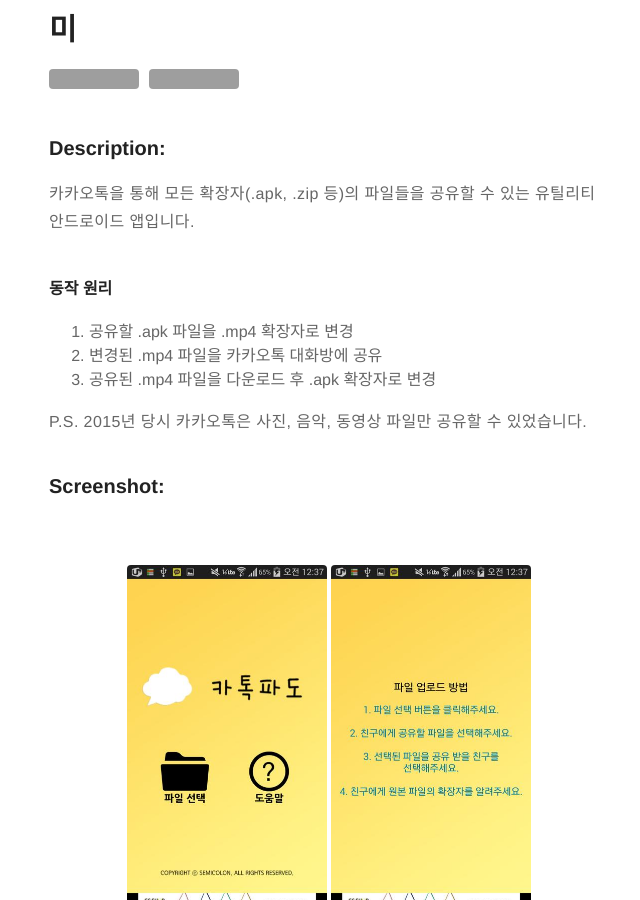
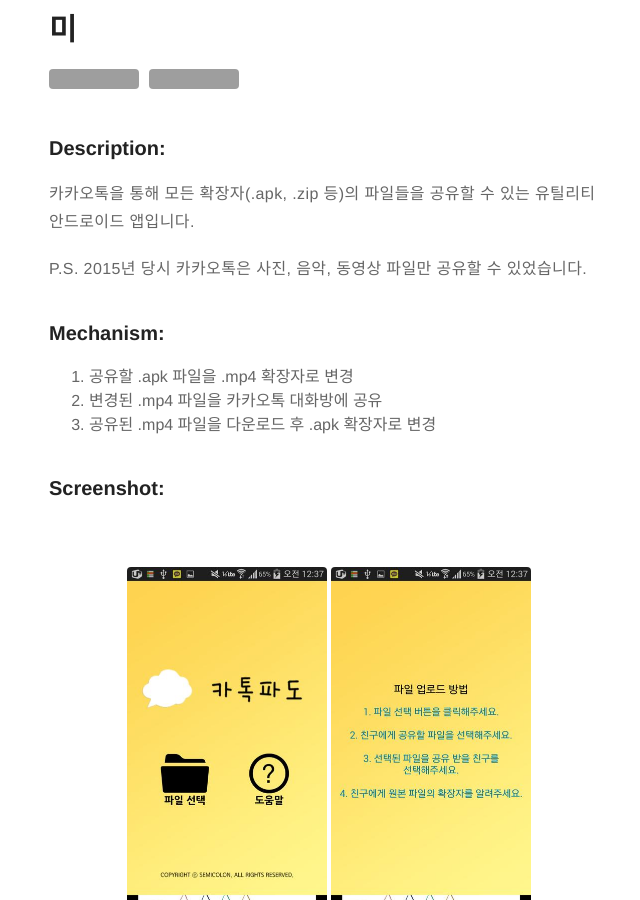
Before and after one commit to ry4nkim/ry4nkim.github.io, a Jekyll site: the page built from _posts/2015-01-01-android-kakaotalk-file-share-helper.markdown, in a window 1280 px wide and 900 px high, scrolled down 540 px, cut to the strip 0-900 px from the top of the window. Shown: the whole strip, without its empty margins (311-951 px from the left). Built offline with Jekyll 4.4.1, drawn with Linux system fonts in a browser that asks for light colours; comment, search, counter and statistics services are not loaded; grey boxes are pictures that could not be loaded.

Commit message:
Update 2015-01-01-android-kakaotalk-file-share-helper.markdown

```diff
--- a/_posts/2015-01-01-android-kakaotalk-file-share-helper.markdown
+++ b/_posts/2015-01-01-android-kakaotalk-file-share-helper.markdown
@@ -24,12 +24,12 @@
 ### Description:
 카카오톡을 통해 모든 확장자(.apk, .zip 등)의 파일들을 공유할 수 있는 유틸리티 안드로이드 앱입니다.
 
-#### 동작 원리
+P.S. 2015년 당시 카카오톡은 사진, 음악, 동영상 파일만 공유할 수 있었습니다.
+
+### Mechanism:
 1. 공유할 .apk 파일을 .mp4 확장자로 변경
 2. 변경된 .mp4 파일을 카카오톡 대화방에 공유
 3. 공유된 .mp4 파일을 다운로드 후 .apk 확장자로 변경
-
-P.S. 2015년 당시 카카오톡은 사진, 음악, 동영상 파일만 공유할 수 있었습니다.
 
 ### Screenshot:
 <br>
```
